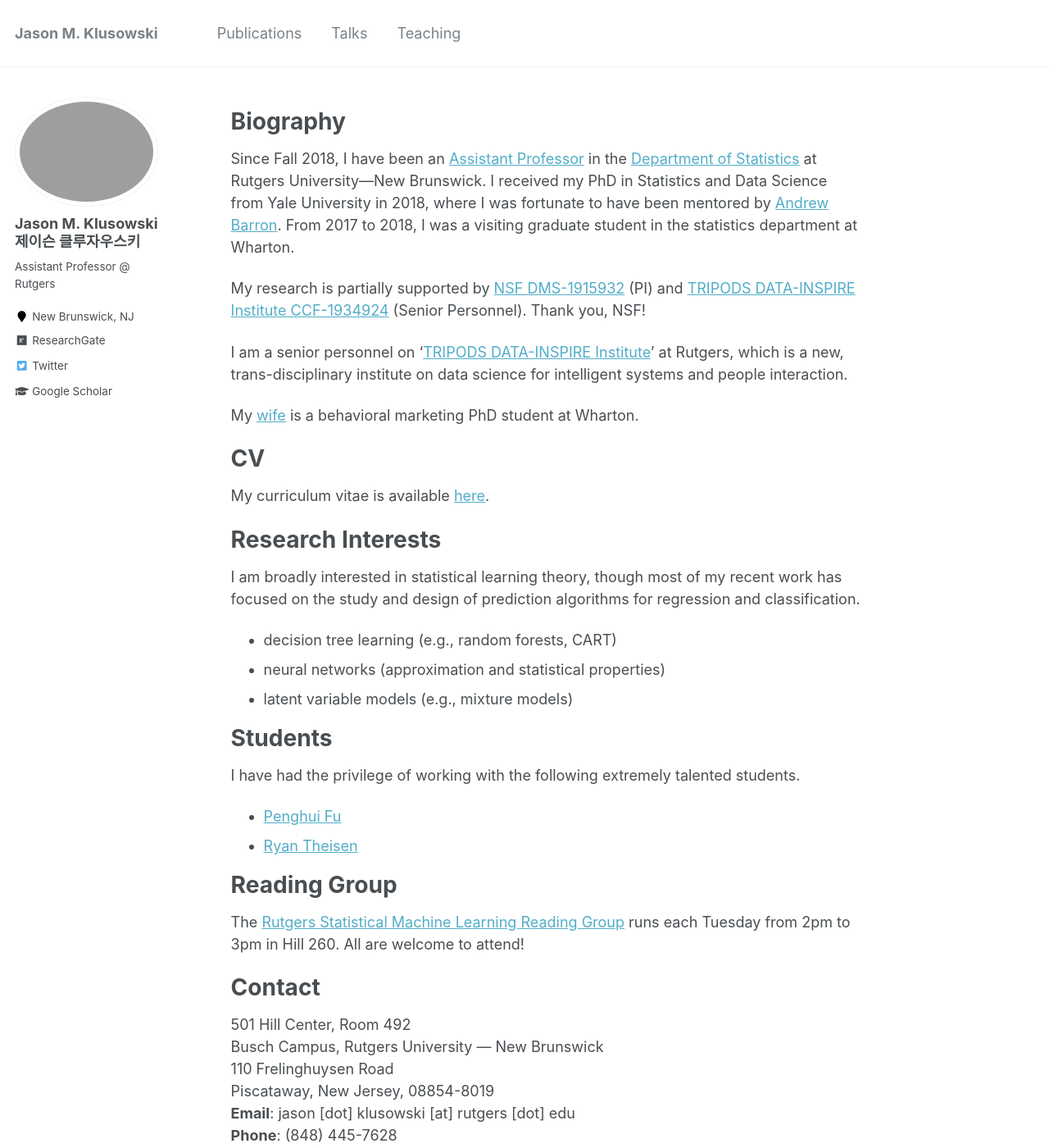
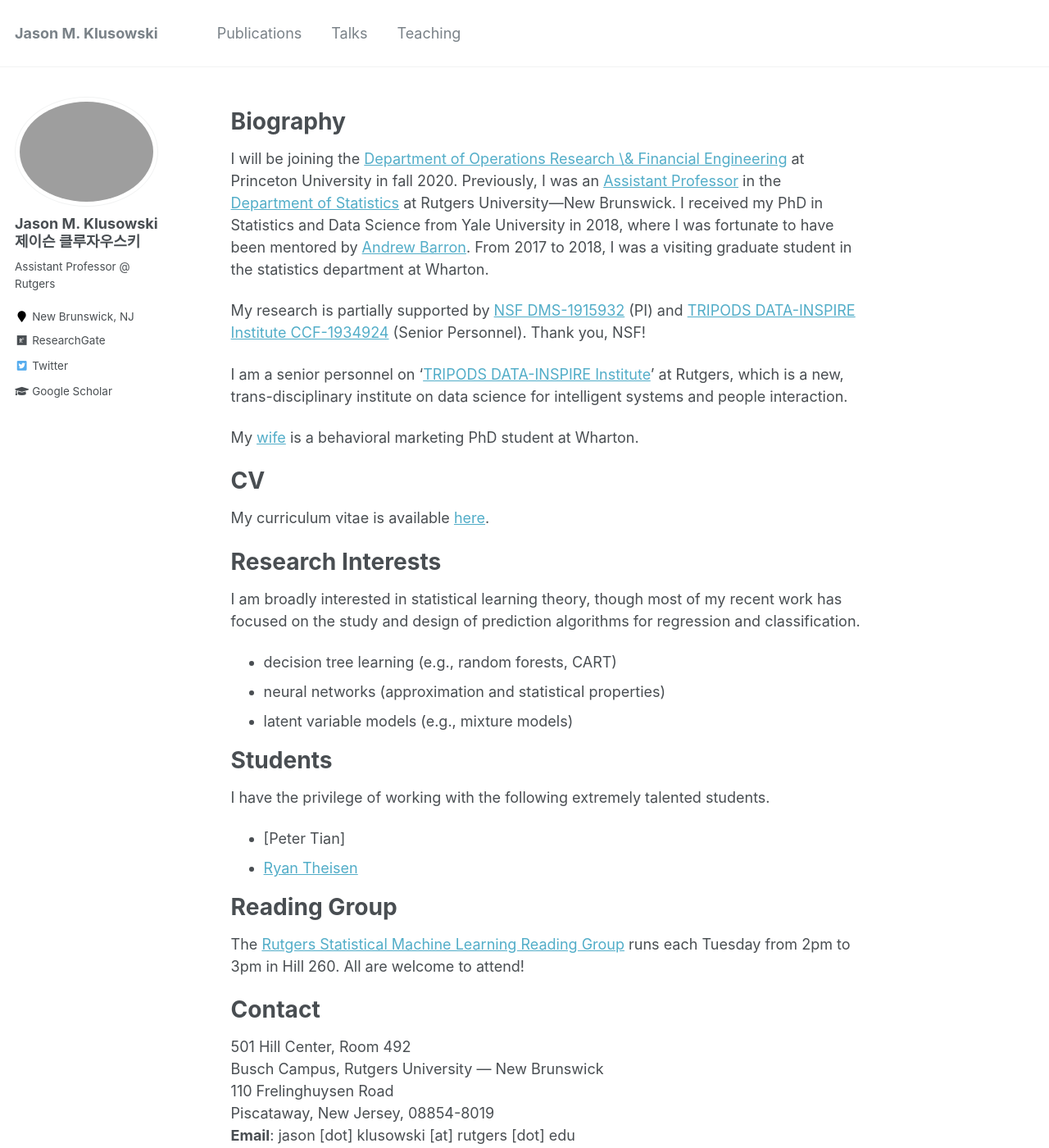
Before and after one commit to jasonklusowski/jasonklusowski.github.io, a Jekyll site: the page built from _pages/about.md, in a window 1280 px wide and 1400 px high. Shown: the whole window at 82% size. Built offline with Jekyll 4.4.1, drawn with Linux system fonts in a browser that asks for light colours.

Commit message:
Update about.md

```diff
--- a/_pages/about.md
+++ b/_pages/about.md
@@ -11,7 +11,7 @@ redirect_from:
 Biography
 ======
 
-Since Fall 2018, I have been an [Assistant Professor](https://statistics.rutgers.edu/people-pages/faculty/people/130-faculty/396-jason-m-klusowski) in the [Department of Statistics](http://statistics.rutgers.edu/) at Rutgers University—New Brunswick. I received my PhD in Statistics and Data Science from Yale University in 2018, where I was fortunate to have been mentored by [Andrew Barron](http://www.stat.yale.edu/~arb4/). From 2017 to 2018, I was a visiting graduate student in the statistics department at Wharton.
+I will be joining the [Department of Operations Research \& Financial Engineering](https://orfe.princeton.edu/) at Princeton University in fall 2020. Previously, I was an [Assistant Professor](https://statistics.rutgers.edu/people-pages/faculty/people/130-faculty/396-jason-m-klusowski) in the [Department of Statistics](http://statistics.rutgers.edu/) at Rutgers University—New Brunswick. I received my PhD in Statistics and Data Science from Yale University in 2018, where I was fortunate to have been mentored by [Andrew Barron](http://www.stat.yale.edu/~arb4/). From 2017 to 2018, I was a visiting graduate student in the statistics department at Wharton.
 
 My research is partially supported by [NSF DMS-1915932](https://www.nsf.gov/awardsearch/showAward?AWD_ID=1915932) (PI) and [TRIPODS DATA-INSPIRE Institute CCF-1934924](https://www.nsf.gov/awardsearch/showAward?AWD_ID=1934924) (Senior Personnel). Thank you, NSF!
 
@@ -35,9 +35,9 @@ I am broadly interested in statistical learning theory, though most of my recent
 
 Students
 ======
-I have had the privilege of working with the following extremely talented students.
+I have the privilege of working with the following extremely talented students.
 
-* [Penghui Fu](https://statistics.rutgers.edu/people-pages/faculty/people/135-graduate-students/487-penghui-fu)
+* [Peter Tian]
 * [Ryan Theisen](http://ryantheisen.com/)
 
 Reading Group
```
